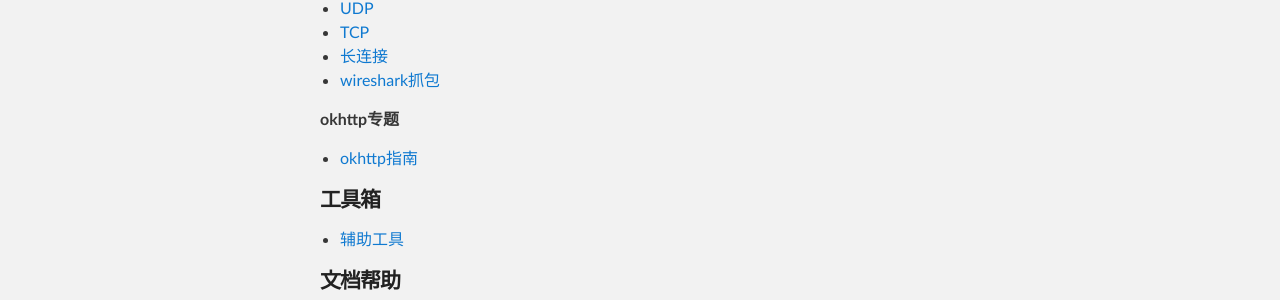
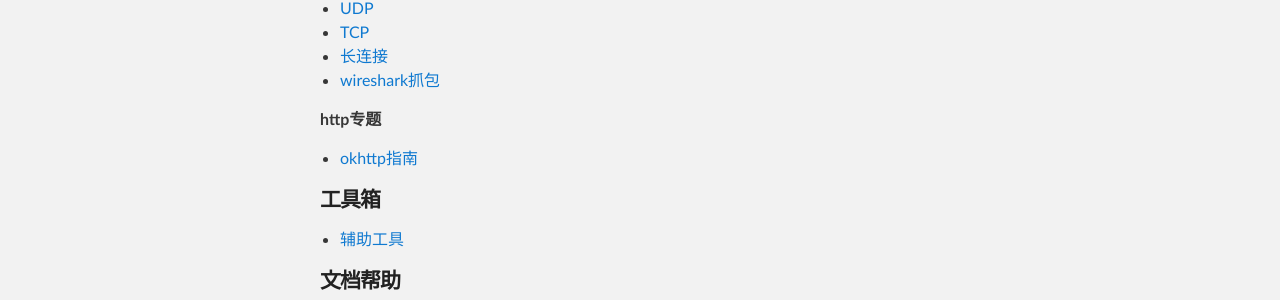
Before and after one commit to mwping/mwping.github.io, a Jekyll site: the page built from index.md, in a window 1280 px wide. Shown: the part 1065-1365 px from the top of the page. Built offline with Jekyll 4.4.1, drawn with Linux system fonts in a browser that asks for light colours; our own code applies the rules of GitHub Pages for plain Markdown files.

Commit message:
fix 目录

```diff
--- a/index.md
+++ b/index.md
@@ -44,9 +44,9 @@
 * [长连接](./network/longconn.html)
 * [wireshark抓包](./network/wireshark.html)
 
-**okhttp专题**
+**http专题**
 
-* [okhttp指南](./network/okhttp/guide.html)
+* [okhttp指南](./network/http/okhttp-guide.html)
 
 #### 工具箱
 
```
Also changed, not shown: network/http/okhttp-guide.md (renamed from network/okhttp/guide.md).
